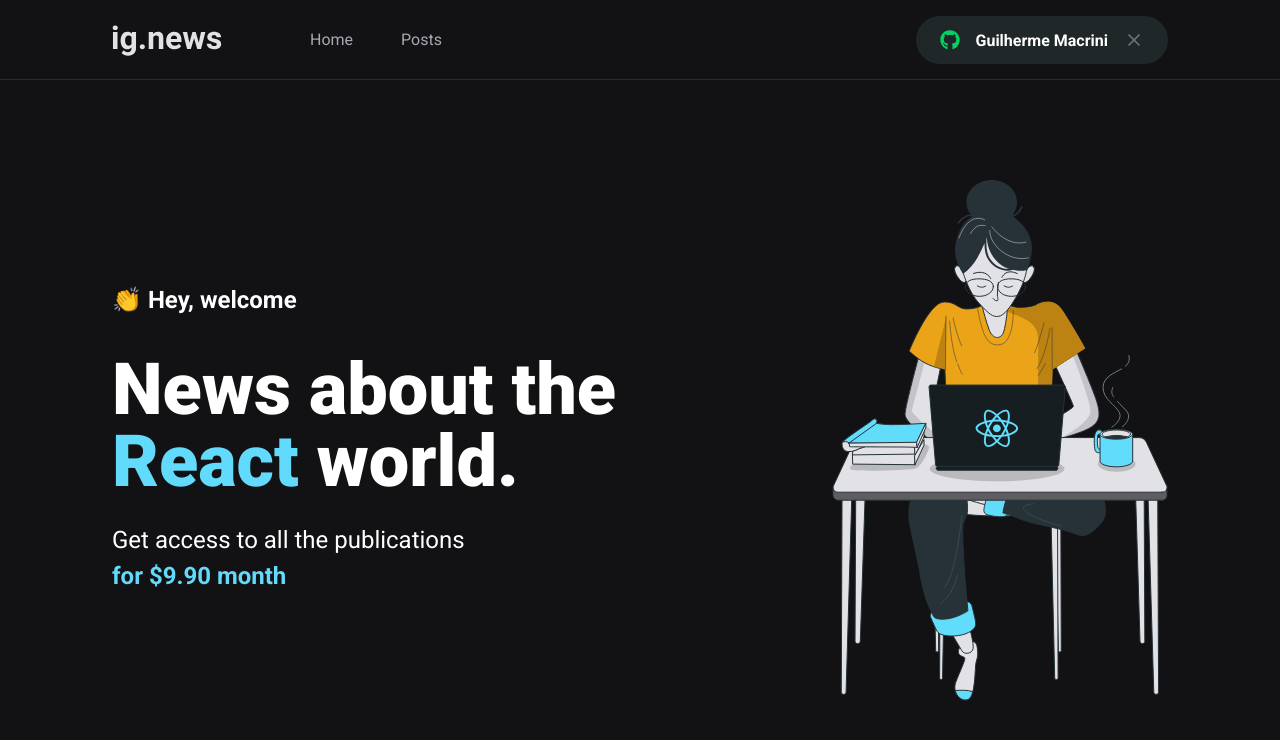
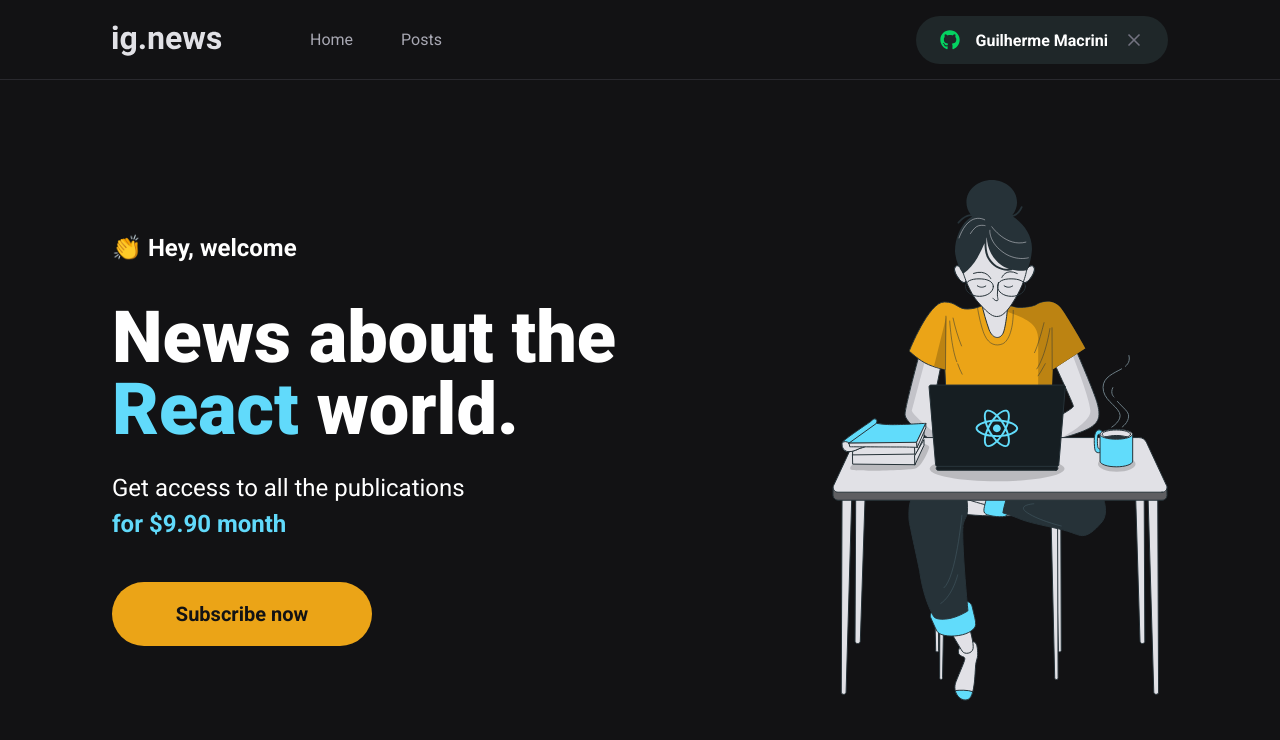
Before and after one commit to K4ME/ignews, a Next.js app: page / in a window 1280 px wide. Shown: the top 740 px of the page. Built offline with nearby package versions, Linux system fonts and the light colour scheme.

Commit message:
Creating SubscribeButton component

```diff
--- a/src/Components/SignInButton/styles.module.scss
+++ b/src/Components/SignInButton/styles.module.scss
@@ -25,7 +25,7 @@
     margin-left: 1rem;
   }
 
-  transition: filter 0.2;
+  transition: filter 0.2s;
 
   &:hover {
     filter: brightness(0.8);
--- /dev/null
+++ b/src/Components/SubscribeButton/index.tsx
@@ -0,0 +1,12 @@
+import styles from './styles.module.scss';
+
+export function SubscribeButton(){
+  return (
+    <button
+      type="button"
+      className={styles.subscribeButton}
+    >
+      Subscribe now
+    </button>
+  )
+}
--- /dev/null
+++ b/src/Components/SubscribeButton/styles.module.scss
@@ -0,0 +1,20 @@
+.subscribeButton {
+  width: 260px;
+  height: 4rem;
+  border: 0;
+  border-radius: 2rem;
+  background: var(--yellow-500);
+  color: var(--gray-900);
+  font-size: 1.25rem;
+  font-weight: bold;
+
+  display: flex;
+  align-items: center;
+  justify-content: center;
+
+  transition: filter 0.2s;
+
+  &:hover {
+    filter: brightness(0.8);
+  }
+}
--- a/src/pages/home.module.scss
+++ b/src/pages/home.module.scss
@@ -38,4 +38,8 @@
       font-weight: bold;
     }
   }
+
+  button {
+    margin-top: 2.5rem;
+  }
 }
--- a/src/pages/index.tsx
+++ b/src/pages/index.tsx
@@ -1,4 +1,5 @@
 import Head from 'next/head';
+import { SubscribeButton } from '../Components/SubscribeButton';
 
 import styles from './home.module.scss';
 
@@ -17,6 +18,7 @@
             Get access to all the publications <br/>
             <span>for $9.90 month</span>
           </p>
+          <SubscribeButton />
         </section>
 
         <img src='/images/avatar.svg' alt='Girl coding'/>
```
